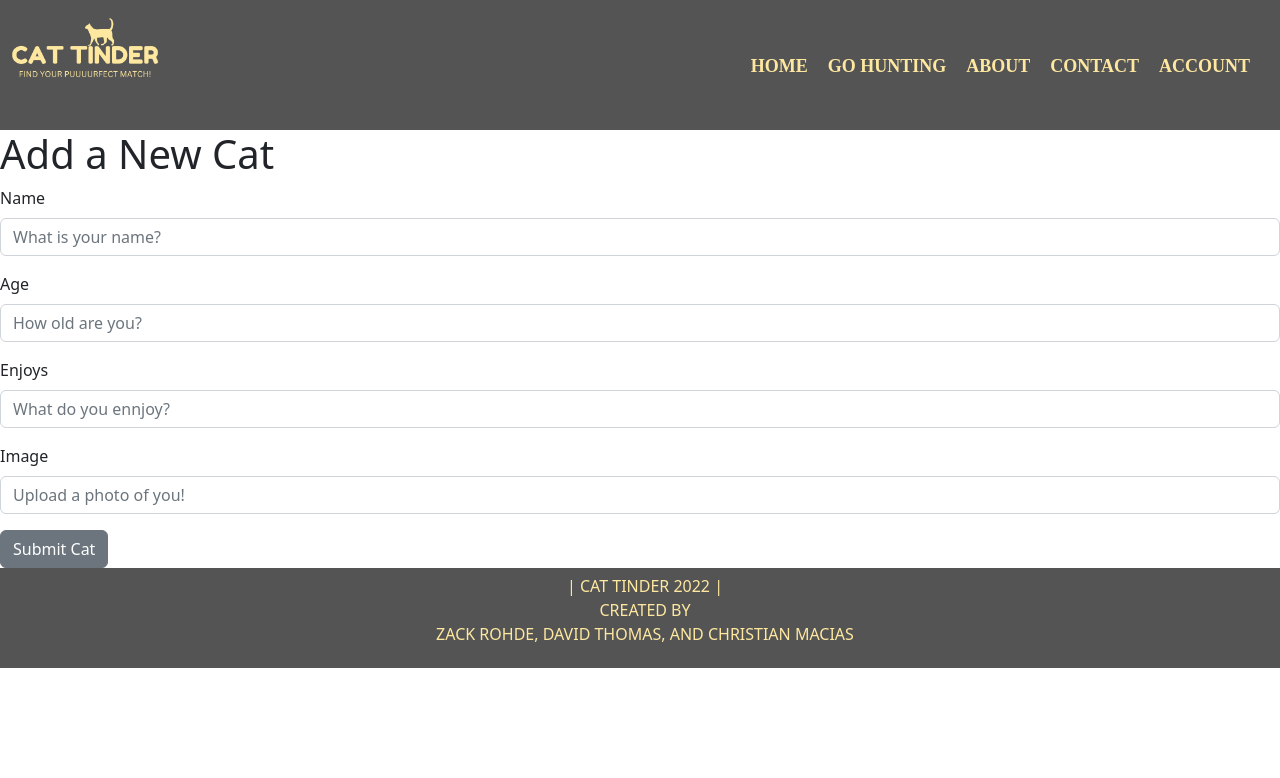
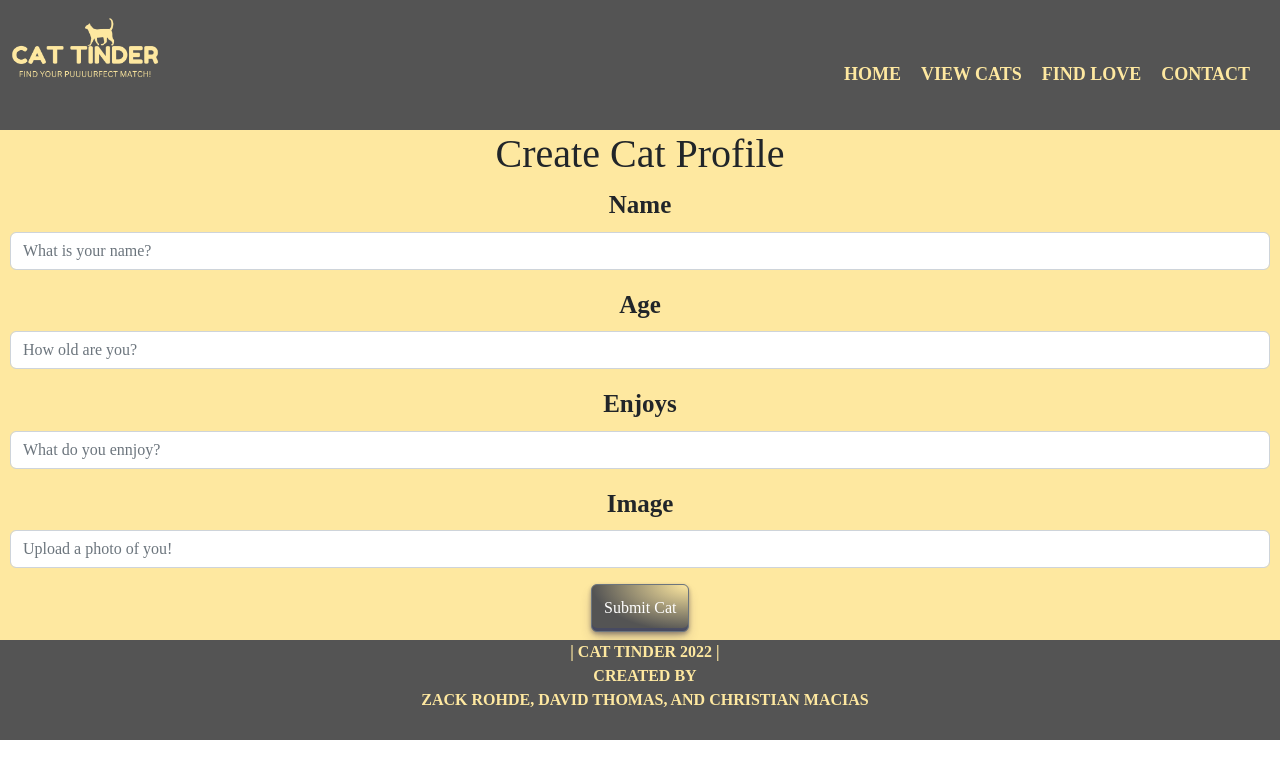
Before and after one commit to dthomas91/Cat-Tinder, a React (Create React App) app: page /catnew in a window 1280 px wide. Shown: the top 778 px of the page. Built offline with nearby package versions, Linux system fonts and the light colour scheme; no server answers.

Commit message:
added styling

```diff
--- a/src/components/Header.js
+++ b/src/components/Header.js
@@ -10,11 +10,10 @@ const Header = () => {
       </div>
       <div className="nav-bar">
         <ul>
-          <li>HOME</li>
-          <li>GO HUNTING</li>
-          <li>ABOUT</li>
-          <li>CONTACT</li>
-          <li>ACCOUNT</li>
+          <a href=".." className="links"><li>HOME</li></a>
+          <a href="../catindex" className="links"><li>VIEW CATS</li></a>
+          <a href="../catnew" className="links"><li>FIND LOVE</li></a>
+          <a href="../notfound" className="links"><li>CONTACT</li></a>
         </ul>
       </div>
     </div>
--- a/src/pages/CatNew.js
+++ b/src/pages/CatNew.js
@@ -1,6 +1,7 @@
 import React, { useState } from "react";
 import { Form, FormGroup, Input, Label, Button } from "reactstrap";
 import { useNavigate } from "react-router-dom";
+import '../stylesheets/catnew.css'
 
 const CatNew = ({ createCat }) => {
   const navigate = useNavigate()
@@ -20,28 +21,30 @@ const CatNew = ({ createCat }) => {
 
   return (
     <>
-    <h1>Add a New Cat</h1>
+    <div className="bodycontainer">
+    <h1>Create Cat Profile</h1>
       <Form>
         <FormGroup>
-          <Label for="name">Name</Label>
+          <Label for="name" className="label">Name</Label>
           <Input type="text" name="name" placeholder="What is your name?" onChange={handleChange} value={newCat.name} />
         </FormGroup>
         <FormGroup>
-          <Label for="age">Age</Label>
+          <Label for="age" className="label">Age</Label>
           <Input type="number" name="age" placeholder="How old are you?" onChange={handleChange} value={newCat.age} />
         </FormGroup>
         <FormGroup>
-          <Label for="enjoys">Enjoys</Label>
+          <Label for="enjoys" className="label">Enjoys</Label>
           <Input type="text" name="enjoys" placeholder="What do you ennjoy?" onChange={handleChange} value={newCat.enjoys} />
         </FormGroup>
         <FormGroup>
-          <Label for="image">Image</Label>
+          <Label for="image" className="label">Image</Label>
           <Input type="url" name="image" placeholder="Upload a photo of you!" onChange={handleChange} value={newCat.image} />
         </FormGroup>
-        <Button onClick={handleSubmit} name="submit">
+        <Button onClick={handleSubmit} name="submit" className="button1">
           Submit Cat
         </Button>
       </Form>
+      </div>
     </>
   )
 }
--- a/src/pages/CatShow.js
+++ b/src/pages/CatShow.js
@@ -3,6 +3,7 @@ import { useNavigate, useParams } from 'react-router-dom';
 import '../stylesheets/catshow.css';
 import { NavLink } from "react-router-dom";
 import { Button } from "reactstrap";
+import '../components/Header'
 
 
 const CatShow = ({ cats, deleteCat }) => {
@@ -18,25 +19,33 @@ const CatShow = ({ cats, deleteCat }) => {
 
   return (
     <>
+      <div className="catContainer">
       <p>{currentCat && (
         <>
-          <img
+        <div className="catcontent">
+          <img className="catpics"
             alt={"picture"}
             src={currentCat.image}
           />
+          <br/>
           {currentCat.name}
           <br />
           {currentCat.age}
           <br />
           {currentCat.enjoys}
+          </div>
         </>
       )}</p>
+
+      <div className="btn">
      <NavLink to={`/catedit/${currentCat.id}`} className="nav-link">
-      Edit Cat Profile
+      <Button className="button1">Edit Cat Profile</Button>
      </NavLink>
      <NavLink to="/catindex">
-      <Button onClick={handleDelete}>Delete Cat Profile</Button>
+      <Button onClick={handleDelete} className="button2">Delete Cat Profile</Button>
     </NavLink>
+    </div>
+    </div>
     </>
   )
 }
--- a/src/pages/Home.js
+++ b/src/pages/Home.js
@@ -11,12 +11,6 @@ const Home = () => {
                         <p>Paws here to find your love..</p>
                     </div>
                     <div className="button-container">
-                        <div>
-                            <button className="button1">CREATE ACCOUNT</button>
-                        </div>
-                        <div>
-                            <button className="button2">LOG IN</button>
-                        </div>
                     </div>
                 </div>
             </div>
--- /dev/null
+++ b/src/stylesheets/catnew.css
@@ -0,0 +1,11 @@
+.bodycontainer {
+  background-color: #fee8a0;
+  text-align: center;
+  padding: 0 10px 0 10px;
+  font-family: fredoka one;
+}
+
+.label {
+  font-size: 25px;
+  font-weight: bold;
+}
--- a/src/stylesheets/catshow.css
+++ b/src/stylesheets/catshow.css
@@ -0,0 +1,54 @@
+.catpics {
+  height: 60%;
+  width: 60%;
+  padding-top: 10px;
+  border-radius: 50%;
+}
+
+.catContainer {
+  text-align: center;
+  background-color: #fee8a0;
+  padding: 10px 525px 0 525px;
+}
+
+.catcontent {
+    /* border: 1px solid black; */
+}
+
+.button1,
+.button2 {
+  align-items: center;
+  appearance: none;
+  background-image: radial-gradient(100% 100% at 100% 0, #fee8a0  0, #545454 100%);
+  border: 0;
+  border-radius: 6px;
+  box-shadow: rgba(45, 35, 66, .4) 0 2px 4px, rgba(45, 35, 66, .3) 0 7px 13px -3px, rgba(58, 65, 111, .5) 0 -3px 0 inset;
+  box-sizing: border-box;
+  color: #1e1d1d;
+  cursor: pointer;
+  display: inline-flex;
+  font-family: fredoka one;
+  font-weight: bold;
+  height: 48px;
+  justify-content: center;
+  line-height: 1;
+  list-style: none;
+  overflow: hidden;
+  padding-left: 16px;
+  padding-right: 16px;
+  text-align: left;
+  text-decoration: none;
+  transition: box-shadow .15s, transform .15s;
+  user-select: none;
+  -webkit-user-select: none;
+  touch-action: manipulation;
+  white-space: nowrap;
+  will-change: box-shadow, transform;
+  font-size: 18px;
+  margin-bottom: 8px;
+}
+
+.btn {
+  display: flex;
+
+}
--- a/src/stylesheets/footer.css
+++ b/src/stylesheets/footer.css
@@ -6,7 +6,9 @@
   text-align: center;
   margin-top: auto;
   position: sticky;
-  bottom: 0;
+  font-family: fredoka one;
+  font-weight: bold;
+
 }
 
 .p {
--- a/src/stylesheets/header.css
+++ b/src/stylesheets/header.css
@@ -22,6 +22,7 @@
   font-family: fredoka one;
   font-weight: bold;
   font-size: 18px;
+  text-decoration: none;
 }
 
 .nav-bar ul {
@@ -29,6 +30,11 @@
   display: flex;
   flex-direction: row;
   gap: 20px;
-  margin-top: 10%;
+  margin-top: 14%;
   font-weight: bold;
 }
+
+.links, .links:hover {
+  text-decoration: none;
+  color: #fee8a0;
+}
--- a/src/stylesheets/home.css
+++ b/src/stylesheets/home.css
@@ -1,5 +1,9 @@
 body {
   height: 30vw;
+}
+
+.p {
+  padding-top: 0px;
 }
 
 .home-body {
@@ -9,19 +13,20 @@ body {
   position: relative;
   background-position: center;
   background-color: #fee8a0;
-  padding-bottom: 346px;
+  padding-bottom: 400px;
+  height: 70vh;
 }
+
 
 .home-intro {
   display: flex;
   height: auto;
   flex-direction: column;
   align-items: center;
-  font-size: 30px;
-  background-color: rgba(255, 255, 255, 0.75);
+  font-size: 27px;
+  background-color: transparent;
   margin: 0 30% 0 32%;
   position: relative;
-  top: 13px;
   font-family: fredoka one;
   font-weight: bold;
   font-style: oblique;
```
